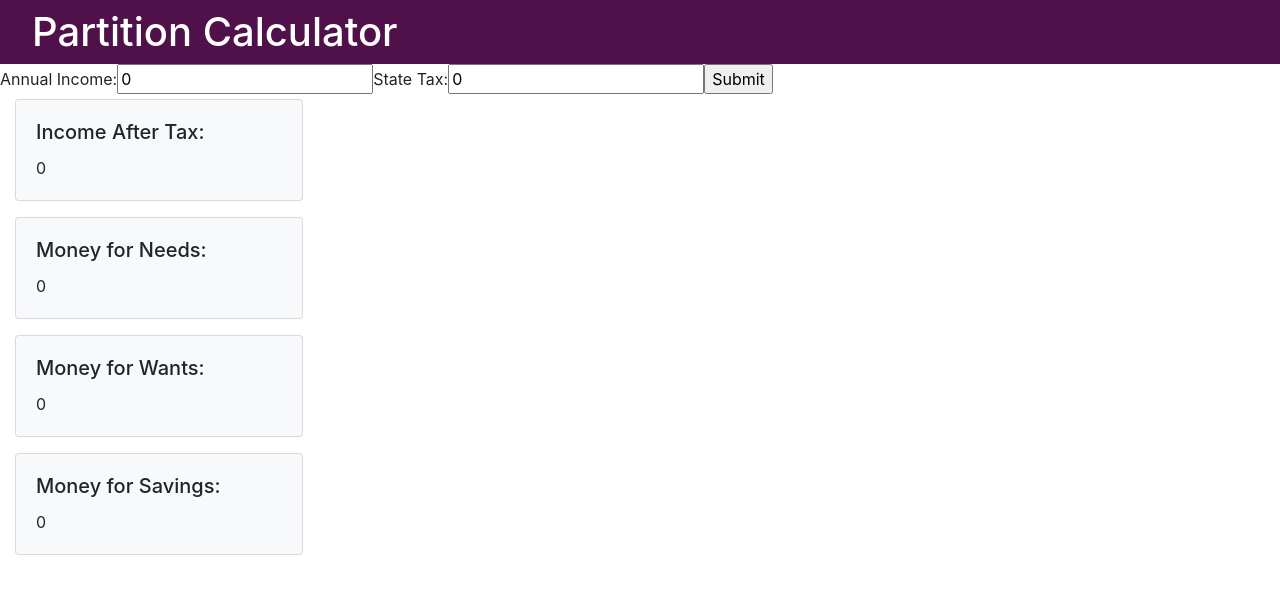
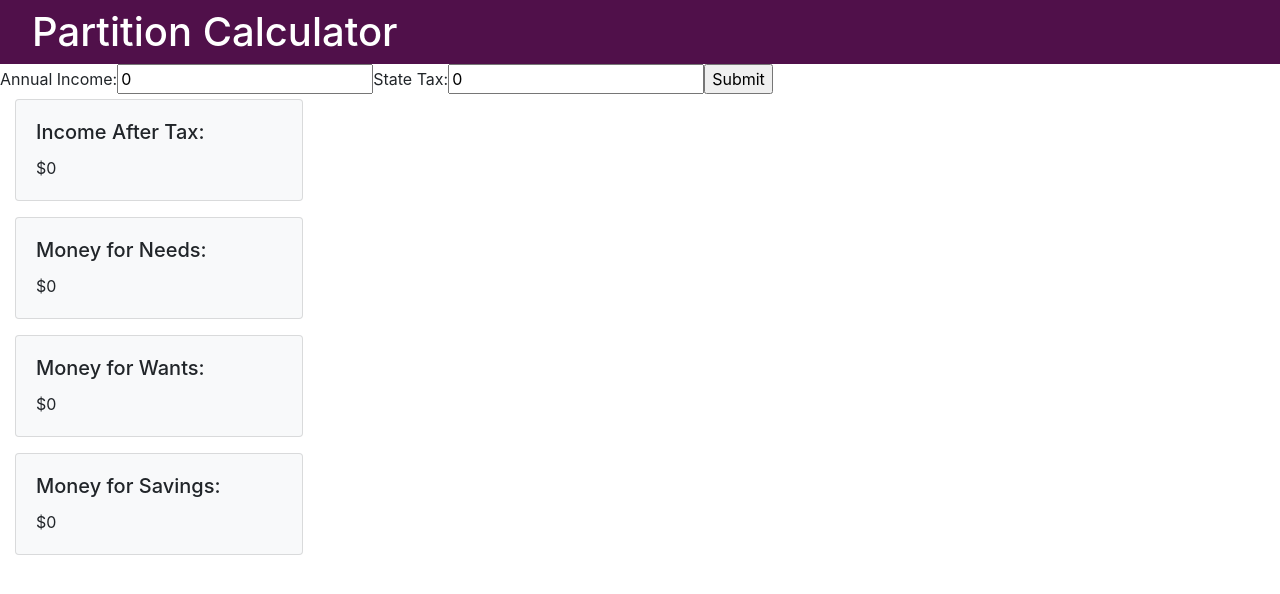
Before and after one commit to vanbuselvan/Galvanize-Project-1, a React (Create React App) app in the folder galvanizeproject1/: page / in a window 1280 px wide. Shown: the top 594 px of the page. Built offline with nearby package versions, Linux system fonts and the light colour scheme.

Commit message:
styling data cards with a dollar sign

```diff
--- a/galvanizeproject1/src/components/calculator.js
+++ b/galvanizeproject1/src/components/calculator.js
@@ -39,10 +39,10 @@ class Calculator extends Component {
                         onTextfieldChange={this.updateState} />
                 </div>
                 <div>
-                    <DataCard title="Income After Tax: " data={this.calculateAfterTaxPartition(this.state.incomeValue, this.state.taxValue, 100)} />
-                    <DataCard title="Money for Needs: " data={this.calculateAfterTaxPartition(this.state.incomeValue, this.state.taxValue, 50)} />
-                    <DataCard title="Money for Wants: " data={this.calculateAfterTaxPartition(this.state.incomeValue, this.state.taxValue, 30)} />
-                    <DataCard title="Money for Savings: " data={this.calculateAfterTaxPartition(this.state.incomeValue, this.state.taxValue, 20)} />
+                    <DataCard title="Income After Tax: " data={"$" + this.calculateAfterTaxPartition(this.state.incomeValue, this.state.taxValue, 100)} />
+                    <DataCard title="Money for Needs: " data={"$" + this.calculateAfterTaxPartition(this.state.incomeValue, this.state.taxValue, 50)} />
+                    <DataCard title="Money for Wants: " data={"$" + this.calculateAfterTaxPartition(this.state.incomeValue, this.state.taxValue, 30)} />
+                    <DataCard title="Money for Savings: " data={"$" + this.calculateAfterTaxPartition(this.state.incomeValue, this.state.taxValue, 20)} />
                 </div>
             </div>
         )
```
